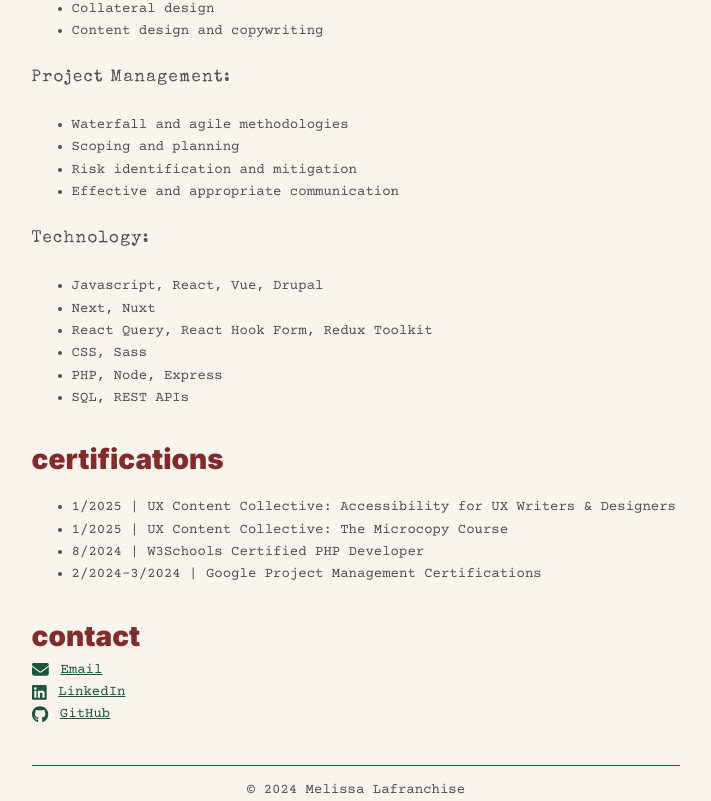
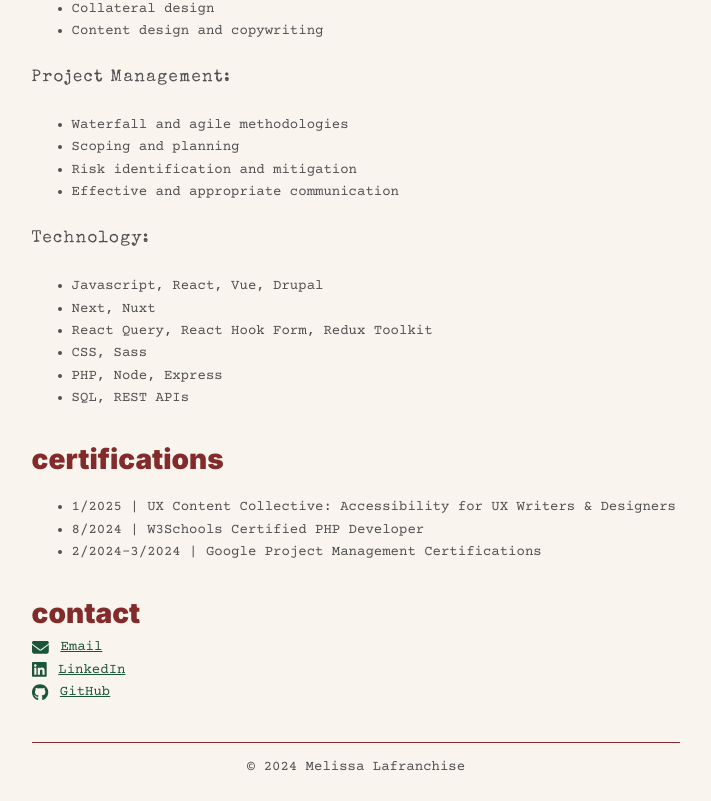
Before and after one commit to pulchrit/melissalafranchise, a Next.js app: page / in a window 1280 px wide. Shown: the part 525-1326 px from the top of the page, without its empty margins (284-995 px from the left). After the commit the page ends 1304 px from the top, so only its background shows below. Built offline with nearby package versions, Linux system fonts and the light colour scheme.

Commit message:
update certificates

```diff
--- a/pages/index.js
+++ b/pages/index.js
@@ -106,9 +106,6 @@ export default function Home() {
           <li>
             {`1/2025 ${PIPE} UX Content Collective: Accessibility for UX Writers & Designers`}
           </li>
-          <li>
-            {`1/2025 ${PIPE} UX Content Collective: The Microcopy Course`}
-          </li>
           <li>{`8/2024 ${PIPE} W3Schools Certified PHP Developer`}</li>
           <li>{`2/2024${ENDASH}3/2024 ${PIPE} Google Project Management Certifications`}</li>
         </ul>
```
